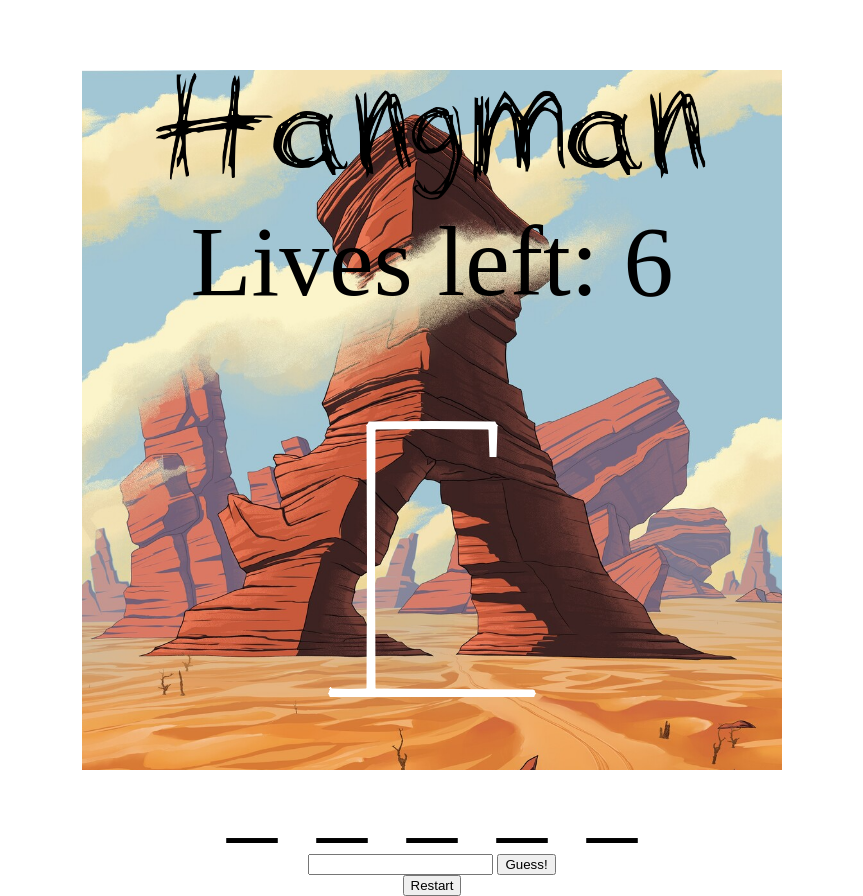
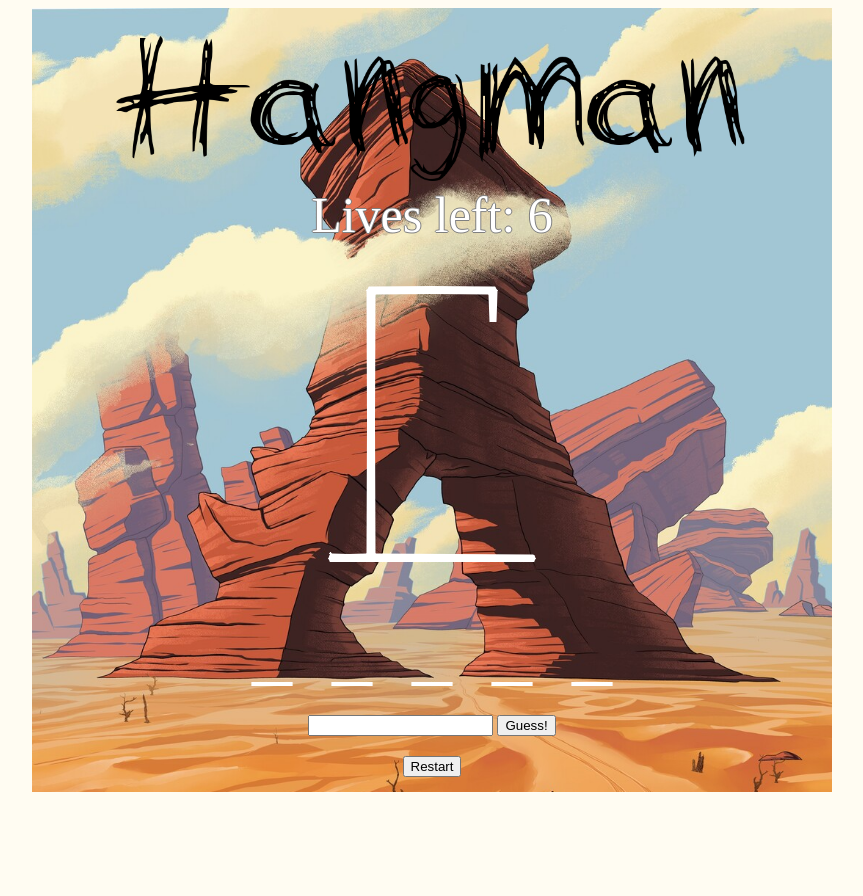
Before and after one commit to amolin09/HangMan, a plain HTML site: page index.html in a window 1280 px wide. Shown: the whole page, without its empty margins (208-1071 px from the left). After the commit the page ends 800 px from the top, so only its background shows below. Drawn offline with Linux system fonts and the light colour scheme.

Commit message:
DOM improvements

```diff
--- a/index.html
+++ b/index.html
@@ -10,29 +10,27 @@
 </head>
 <body>
   <div class="main-content">
-    <div class="title">
+    <div id="title">
       <img src="./Images/Title.png" alt="image not found">
     </div>
-    <div id="turns-div">
 
+    <div id="turns-div"></div>
+
+    <div id="feedback-div"></div>
+
+    <div id="win-or-lose-div"></div>
+
+    <div id="hang-man-lives">
+      <img id="hang-man-picture" alt="image not found">
     </div>
-    <div id="feedback-div">
 
-    </div>
-    <div id="win-or-lose-div">
-
-    </div>
-    <div class="hang-man-picture">
-      <img src="./Images/Hangman-0.png" id="hang-man-lives" alt="image not found">
-    </div>
-    <div id="word">
-
-    </div>
+    <div id="word"></div>
 
     <div id="user-input-div">
       <input type="text" id="user-guess">
       <button onclick="submitLetter()">Guess!</button>
     </div>
+
     <div id="restart-div">
       <button id="restart-button" onclick="replay()">Restart</button>
     </div>
--- a/index.js
+++ b/index.js
@@ -13,7 +13,7 @@ let usedLetters = []//as the user guesses letters, we don't want them to acciden
 let lives = 6// amount of tries the user has. decreases for every incorrect letter guessed. once it reaches 0, the game ends
 let gameOver = false//determines if the game is over either by winning or losing. prevents user from continuing to guess after the game is over. streamlines UX
 
-const hangManPictreElement = document.getElementById('hang-man-lives')//setting variables to existing but empty divs in the DOM
+const hangManPictreElement = document.getElementById('hang-man-picture')//setting variables to existing but empty divs in the DOM
 const turnsCounterDiv = document.getElementById('turns-div')
 const winnerDivElement = document.getElementById('win-or-lose-div')
 const feedBackDiv = document.getElementById('feedback-div')
@@ -69,19 +69,19 @@ const setHangManPicture = () =>{//changes the picture depeding on how many lives
     hangManPictreElement.src ="./Images/Hangman-0.png"
   }
   else if(lives == 5){
-    hangManPictreElement.src ="./Images/Hangman-1.jpg"
+    hangManPictreElement.src ="./Images/Hangman-1.png"
   }
   else if(lives == 4){
-    hangManPictreElement.src ="./Images/Hangman-2.jpg"
+    hangManPictreElement.src ="./Images/Hangman-2.png"
   }
   else if(lives == 3){
-    hangManPictreElement.src ="./Images/Hangman-3.jpg"
+    hangManPictreElement.src ="./Images/Hangman-3.png"
   }
   else if(lives == 2){
-    hangManPictreElement.src ="./Images/Hangman-4.jpg"
+    hangManPictreElement.src ="./Images/Hangman-4.png"
   }
   else if(lives == 1){
-    hangManPictreElement.src ="./Images/Hangman-5.jpg"
+    hangManPictreElement.src ="./Images/Hangman-5.png"
   }
   else if(lives == 0){
     hangManPictreElement.src ="./Images/Hangman-6.jpg"
--- a/styles.css
+++ b/styles.css
@@ -1,31 +1,47 @@
+body {
+  background-color: #fffcf2;
+}
+
 .main-content {
   margin: auto;
+  height: 100%;
+  width: 800px;
   display: flex;
+  flex-direction: column;
   align-items: center;
-  flex-direction: column;
-  margin-top: 70px;
   background-image: url("./Images/Background.jpg");
   background-repeat: no-repeat;
-  height: 700px;
-  width: 700px;
   background-size: cover;
 }
 
-.hang-man-picture {
-  padding-top: 60px;
+#title {
+  display: flex;
+  justify-content: center;
+  padding-top: 25px;
 }
 
-.title {
-  display: flex;
-  justify-content: center;
-  padding-top: ;
-}
-
-.title img {
+#title img {
   width: 80%;
 }
 
-span {
-  font-size: 100px;
+#turns-div {
+  color: white;
+  text-shadow: -1px 0 gray, 0 1px gray, 1px 0 gray, 0 -1px gray;
+  font-size: 50px;
+}
+
+#feedback-div, #win-or-lose-div {
+  color: white;
+  text-shadow: -1px 0 gray, 0 1px gray, 1px 0 gray, 0 -1px gray;
+  font-size: 40px;
+}
+
+#word span {
+  color: white;
+  font-size: 80px;
   margin: 20px;
 }
+
+#user-input-div {
+  margin: 20px 0;
+}
```
Also changed, not shown: Images/Hangman-1.png (added), Images/Hangman-2.png (added), Images/Hangman-3.png (added), Images/Hangman-4.png (added), Images/Hangman-5.png (added), Images/Hangman-6.png (added).
